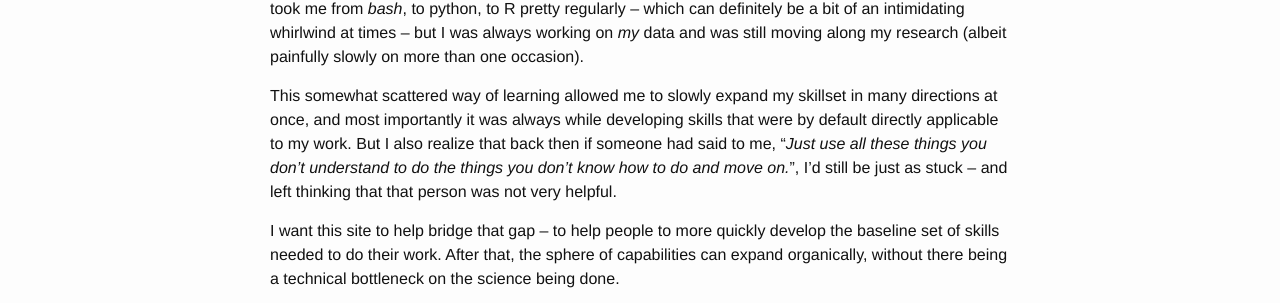
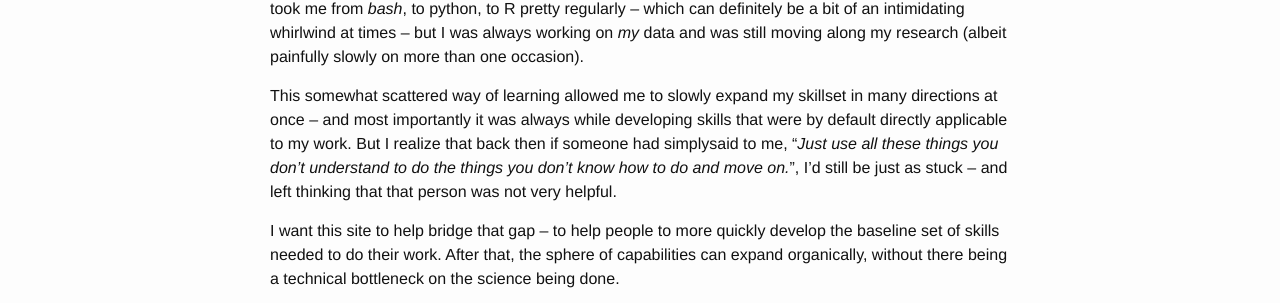
Before and after one commit to AstrobioMike/AstrobioMike.github.io, a Jekyll site: the page built from about.md, in a window 1280 px wide. Shown: the part 1292-1595 px from the top of the page. Built offline with Jekyll 4.4.1, drawn with Linux system fonts in a browser that asks for light colours.

Commit message:
Update about.md

```diff
--- a/about.md
+++ b/about.md
@@ -23,6 +23,6 @@
 
 In hindsight I don't think that was a very efficient way to learn. What I found to work most effectively for me was simply diving into my data and perpetually just figuring out the next thing I needed to do. This took me from *bash*, to python, to R pretty regularly – which can definitely be a bit of an intimidating whirlwind at times – but I was always working on *my* data and was still moving along my research (albeit painfully slowly on more than one occasion).
 
-This somewhat scattered way of learning allowed me to slowly expand my skillset in many directions at once, and most importantly it was always while developing skills that were by default directly applicable to my work. But I also realize that back then if someone had said to me, "*Just use all these things you don't understand to do the things you don't know how to do and move on.*", I'd still be just as stuck – and left thinking that that person was not very helpful.
+This somewhat scattered way of learning allowed me to slowly expand my skillset in many directions at once – and most importantly it was always while developing skills that were by default directly applicable to my work. But I realize that back then if someone had simplysaid to me, "*Just use all these things you don't understand to do the things you don't know how to do and move on.*", I'd still be just as stuck – and left thinking that that person was not very helpful.
 
 I want this site to help bridge that gap – to help people to more quickly develop the baseline set of skills needed to do their work. After that, the sphere of capabilities can expand organically, without there being a technical bottleneck on the science being done.
```
